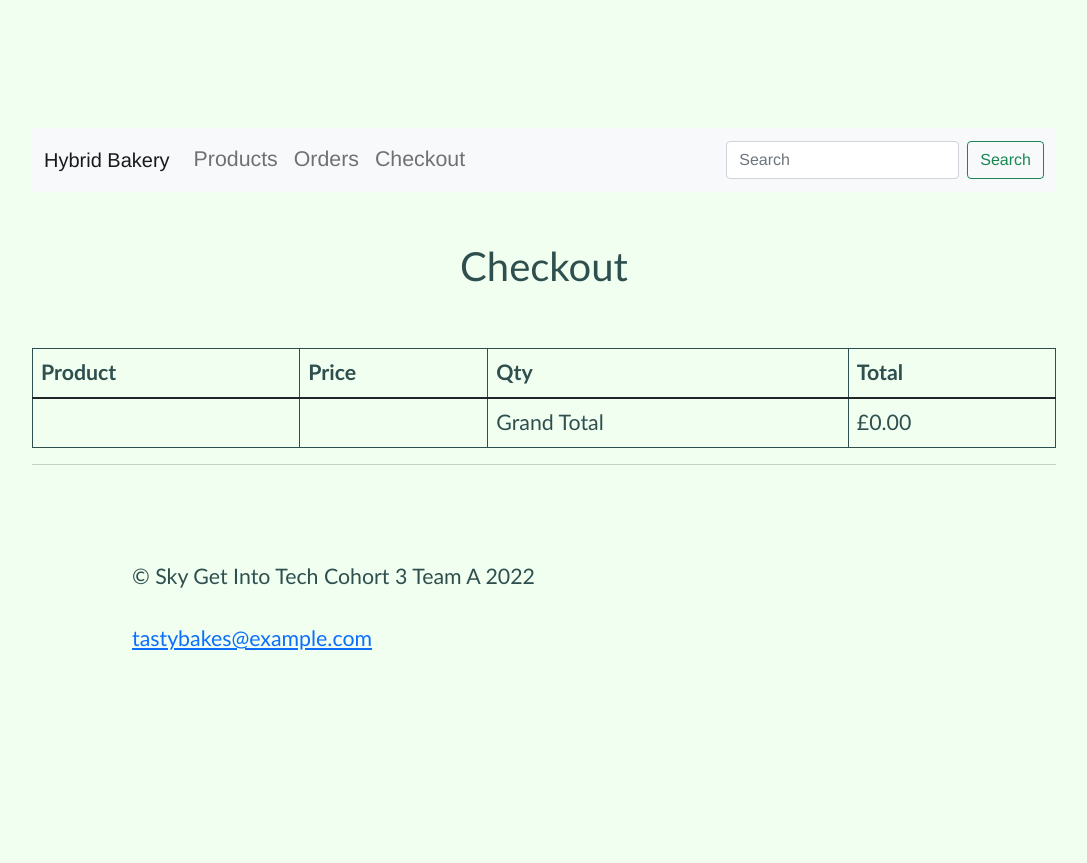
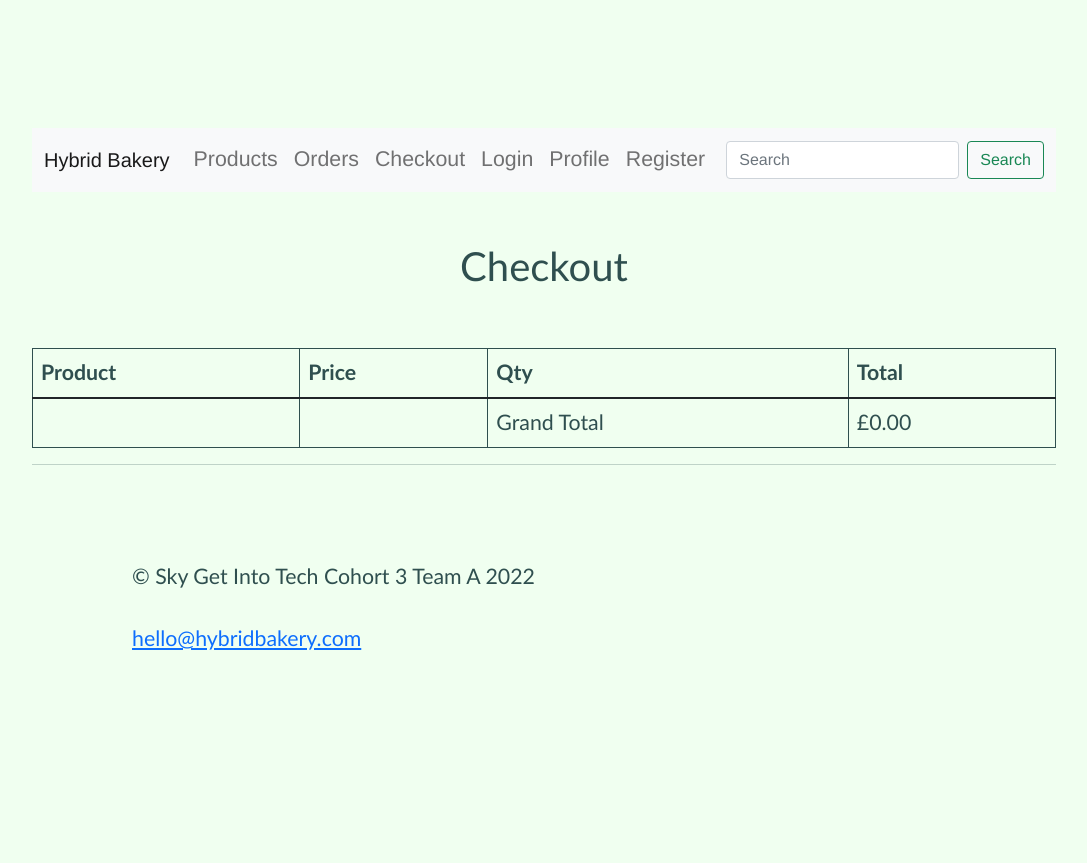
Before and after one commit to jessicacawdron/GroupA-HybridBakeryProject, a Flask app: page /checkout in a window 1280 px wide. Shown: the whole page, without its empty margins (96-1183 px from the left). Run offline with Flask 2, Linux system fonts and the light colour scheme.

Commit message:
added routes to navbar

```diff
--- a/HybridBakery/application/templates/layout.html
+++ b/HybridBakery/application/templates/layout.html
@@ -12,7 +12,7 @@
 </head>
 <body>
 <!-- navbar from bootstrap will be inherited by all child templates -->
-<nav class="navbar navbar-expand-lg navbar-light bg-light">
+<nav class="navbar navbar-expand-lg navbar-light bg-light" style="background-color: honeydew; color: darkslategrey;">
   <div class="container-fluid">
     <a class="navbar-brand" href="/home">Hybrid Bakery</a>
     <button class="navbar-toggler" type="button" data-bs-toggle="collapse" data-bs-target="#navbarSupportedContent" aria-controls="navbarSupportedContent" aria-expanded="false" aria-label="Toggle navigation">
@@ -29,21 +29,25 @@
         <li class="nav-item">
           <a class="nav-link" href="/checkout">Checkout</a>
         </li>
+        <li class="nav-item">
+          <a class="nav-link" href="/login">Login</a>
+        </li>
+        <li class="nav-item">
+          <a class="nav-link" href="/profile">Profile</a>
+        </li>
+        <li class="nav-item">
+          <a class="nav-link" href="/registration">Register</a>
+        </li>
         <!-- <li class="nav-item dropdown">
-          <a class="nav-link dropdown-toggle" href="#" id="navbarDropdown" role="button" data-bs-toggle="dropdown" aria-expanded="false">
-            Dropdown
+          <a class="nav-link dropdown-toggle" href="/profile" id="navbarDropdown" role="button" data-bs-toggle="dropdown" aria-expanded="false">
+            My Hybrid Bakery
           </a>
           <ul class="dropdown-menu" aria-labelledby="navbarDropdown">
-            <li><a class="dropdown-item" href="#">Action</a></li>
-            <li><a class="dropdown-item" href="#">Another action</a></li>
-            <li><hr class="dropdown-divider"></li>
-            <li><a class="dropdown-item" href="#">Something else here</a></li>
+            <li><a class="dropdown-item" href="/login">Login</a></li>
+            <li><a class="dropdown-item" href="/registration">Register</a></li>
+            <!-- <li><hr class="dropdown-divider"></li>
+            <li><a class="dropdown-item" href="#">Something else here</a></li> -->
           </ul>
-        </li>
-        <li class="nav-item">
-          <a class="nav-link disabled">Disabled</a>
-        </li>
-        -->
       </ul>
       <form class="d-flex">
         <input class="form-control me-2" type="search" placeholder="Search" aria-label="Search">
@@ -59,7 +63,7 @@
 <!-- footer will be inherited by all child templates -->
 <footer>
   <p> &copy; Sky Get Into Tech Cohort 3 Team A 2022</p>
-  <p><a href="mailto:tastybakes@example.com">tastybakes@example.com</a></p>
+  <p><a href="mailto:hello@hybridbakery.com">hello@hybridbakery.com</a></p>
 </footer>
 </body>
 </html>
```
